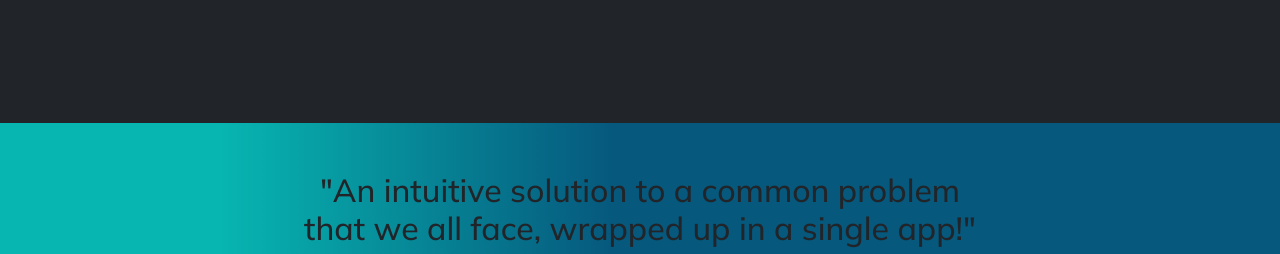
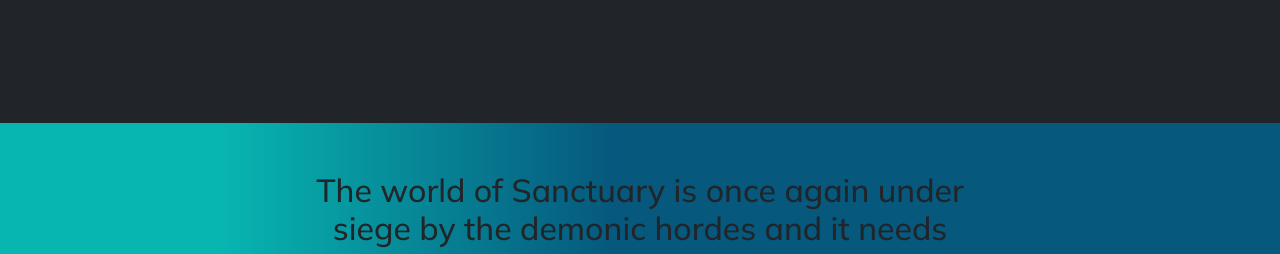
Before and after one commit to skunalan/wt-9964p, a plain HTML site: page index.html in a window 1280 px wide. Shown: the part 733-987 px from the top of the page. Drawn offline with nearby package versions, Linux system fonts and the light colour scheme.

Commit message:
testimonial section content changed

```diff
--- a/index.html
+++ b/index.html
@@ -101,7 +101,7 @@
             <div class="row justify-content-center gx-5">
                 <div class="col-xl-8">
                     <div class="h2 mb-4">
-                        "An intuitive solution to a common problem that we all face, wrapped up in a single app!"
+                        The world of Sanctuary is once again under siege by the demonic hordes and it needs your help to defend against the onslaught.
                     </div>
                     <img class="company-logo" src="/assets/img/blizzard-logo.png" alt="">
                 </div>
```
